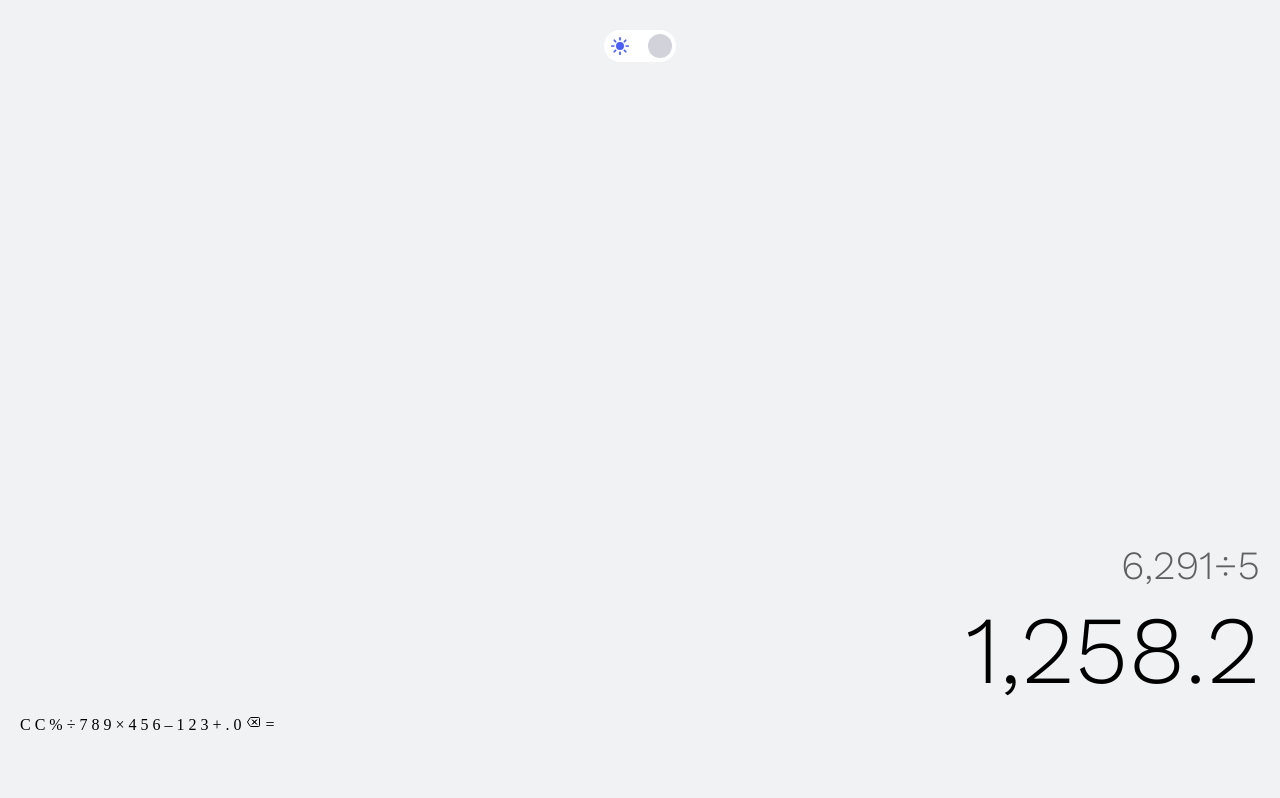
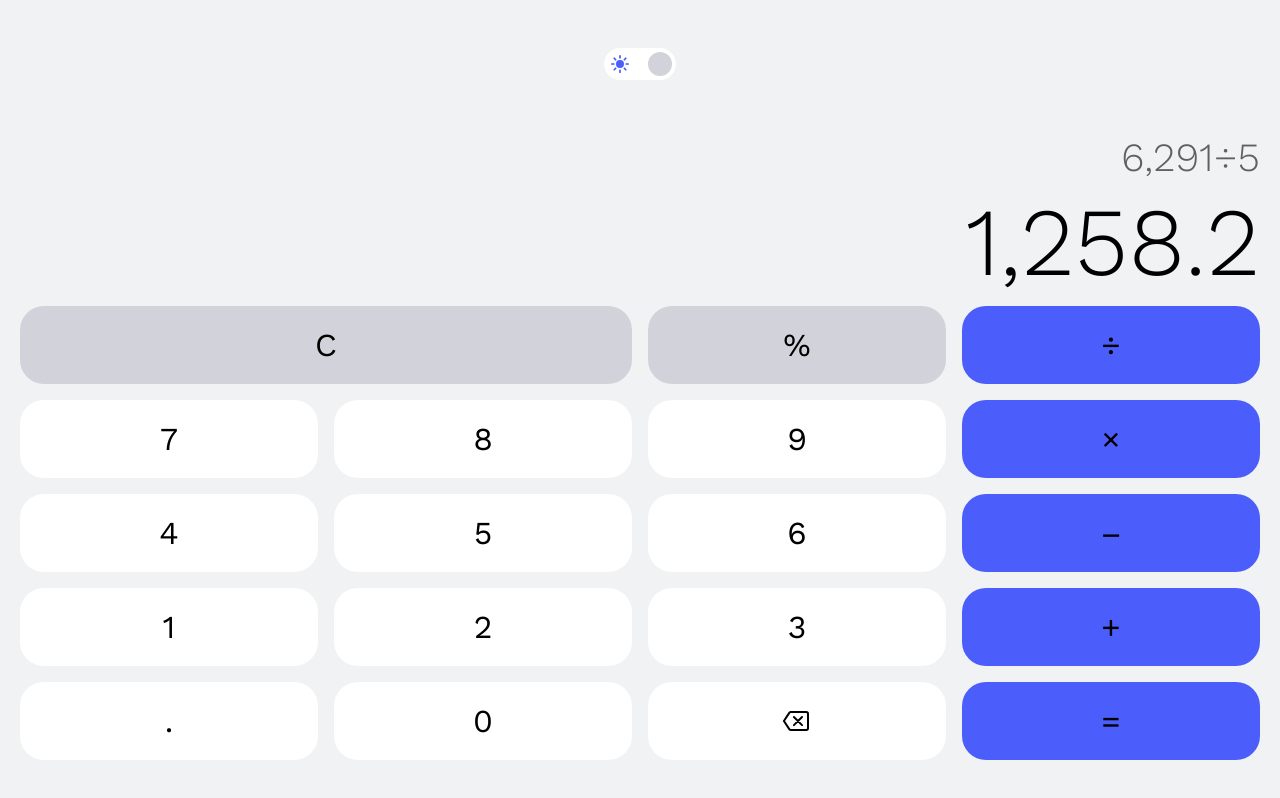
Before and after one commit to dubemstudio/calculator, a plain HTML site: page index.html in a window 1280 px wide. Drawn offline with nearby package versions, Linux system fonts and the light colour scheme.

Commit message:
html css styling done

```diff
--- a/index.html
+++ b/index.html
@@ -31,9 +31,9 @@
 
     <!-- keypad -->
     <section class="keypad__container" aria-label="keypad">
-      <button class="key key__function" aria-label="Clear">C</button>
-      <button class="key key__function" aria-label="Clear">C</button>
-      <button class="key key__operator" aria-label="Percent">%</button>
+      <button class="key key__clear key__function" aria-label="Clear">C</button>
+      <!-- <button class="key key__function" aria-label="Clear">C</button> -->
+      <button class="key key__percent key__operator" aria-label="Percent">%</button>
       <button class="key key__operator" aria-label="Divide">÷</button>
 
       <button class="key" aria-label="Seven">7</button>
@@ -53,7 +53,7 @@
 
       <button class="key key__zero" aria-label="Dot">.</button>
       <button class="key" aria-label="Zero">0</button>
-      <button class="key key__function" aria-label="Delete">
+      <button class="key key__delete key__function" aria-label="Delete">
         <ion-icon name="backspace-outline"></ion-icon>
       </button>
       <button class="key key__equal" aria-label="Equal">=</button>
--- a/main.css
+++ b/main.css
@@ -47,12 +47,12 @@ button{
 body{
   background-color: var(--color-light-bg);
   position: relative;
-  height: 100vh;
+  height: calc(var(--vh, 1vh) * 100)
 }
 
 .btn {
   position: absolute;
-  top: 1.875rem;
+  top: 3rem;
   left: 50%;
   transform: translateX(-50%);
   background-color: var(--color-light-button-low);
@@ -104,14 +104,13 @@ body{
 
 .calculator{
   position: absolute;
-  bottom: 0;
-  right: 0;
-  left: 0;
+  bottom: 40px;
+  right: 20px;
+  left: 20px;
   z-index: 99;
   display: flex;
   flex-direction: column;
   row-gap: 16px;
-  margin: 0 20px 66px;
 }
 
 .calculator .calculator__screen{
@@ -134,6 +133,41 @@ body{
   line-height: var(--font-size-lg);
 }
 
+.calculator .keypad__container{
+  display: grid;
+  grid-template-columns: repeat(4, 1fr);
+  gap: 16px;
+}
+
+.keypad__container .key{
+  padding: 20px;
+  font-family: var(--font-base);
+  font-size: var(--font-size-sm);
+  font-weight: 400;
+  border-radius: var(--radius-md);
+  color: var(--color-light-txt);
+  background-color: var(--color-light-button-low);
+}
+
+.keypad__container .key__clear{
+  grid-column: span 2;
+}
+
+.key__delete{
+  display: flex;
+  align-items: center;
+  justify-content: center;
+}
+
+.keypad__container .key__operator,
+.keypad__container .key__equal{
+  background-color: var(--color-light-button-high);
+}
+
+.keypad__container .key__clear,
+.keypad__container .key__percent{
+  background-color: var(--color-light-button-medium);
+}
 
 
 
@@ -172,3 +206,25 @@ body.dark .calculator__screen .calculator__expression{
 body.dark .calculator__screen .calculator__result{
   color: var(--color-dark-txt);
 }
+.calculator .keypad__container{
+  display: grid;
+  grid-template-columns: repeat(4, 1fr);
+  gap: 16px;
+}
+
+body.dark .keypad__container .key{
+  color: var(--color-dark-txt);
+  background-color: var(--color-dark-button-low);
+}
+
+
+
+body.dark .keypad__container .key__operator,
+body.dark .keypad__container .key__equal{
+  background-color: var(--color-dark-button-high);
+}
+
+body.dark .keypad__container .key__clear,
+body.dark .keypad__container .key__percent{
+  background-color: var(--color-dark-button-medium);
+}
--- a/script.js
+++ b/script.js
@@ -1,4 +1,10 @@
 
+function setVH() {
+  const vh = window.innerHeight * 0.01;
+  document.documentElement.style.setProperty('--vh', `${vh}px`);
+}
+setVH();
+window.addEventListener('resize', setVH);
 
 const btn = document.querySelector('.btn');
 
```
